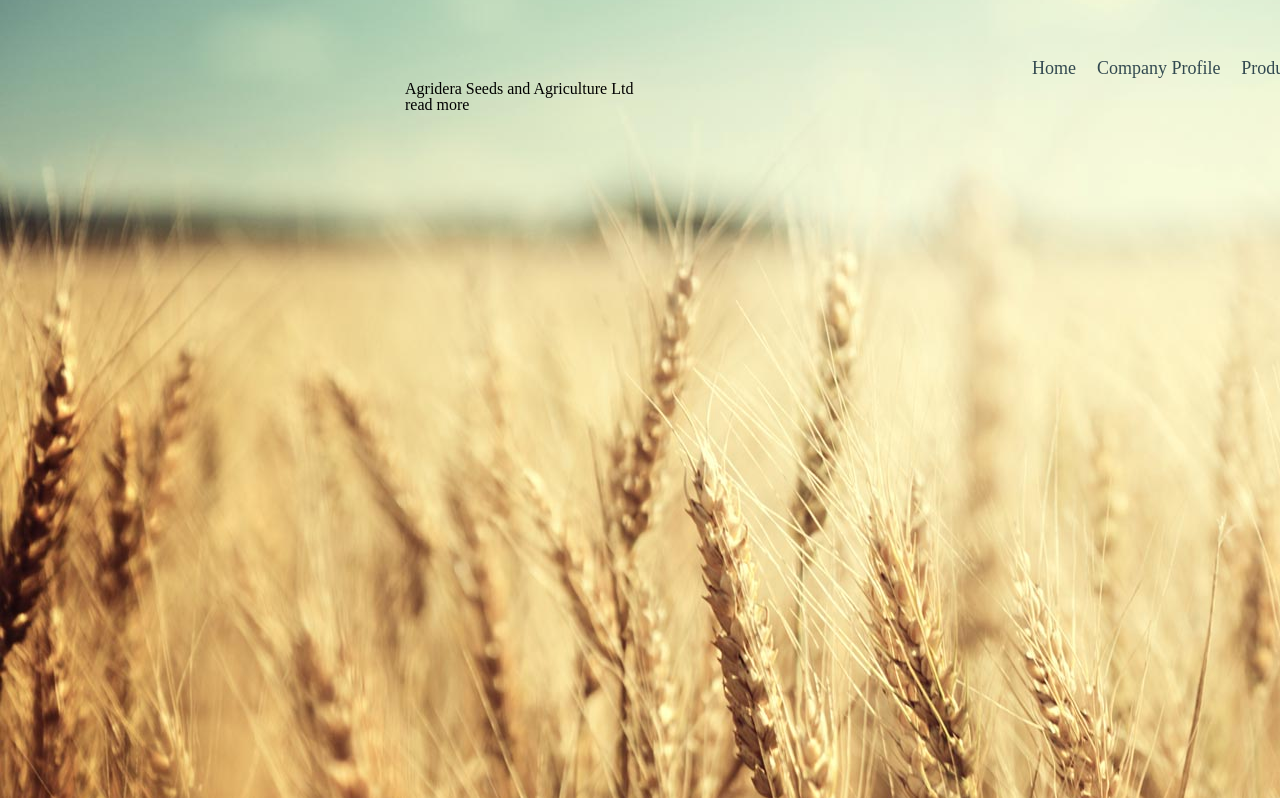
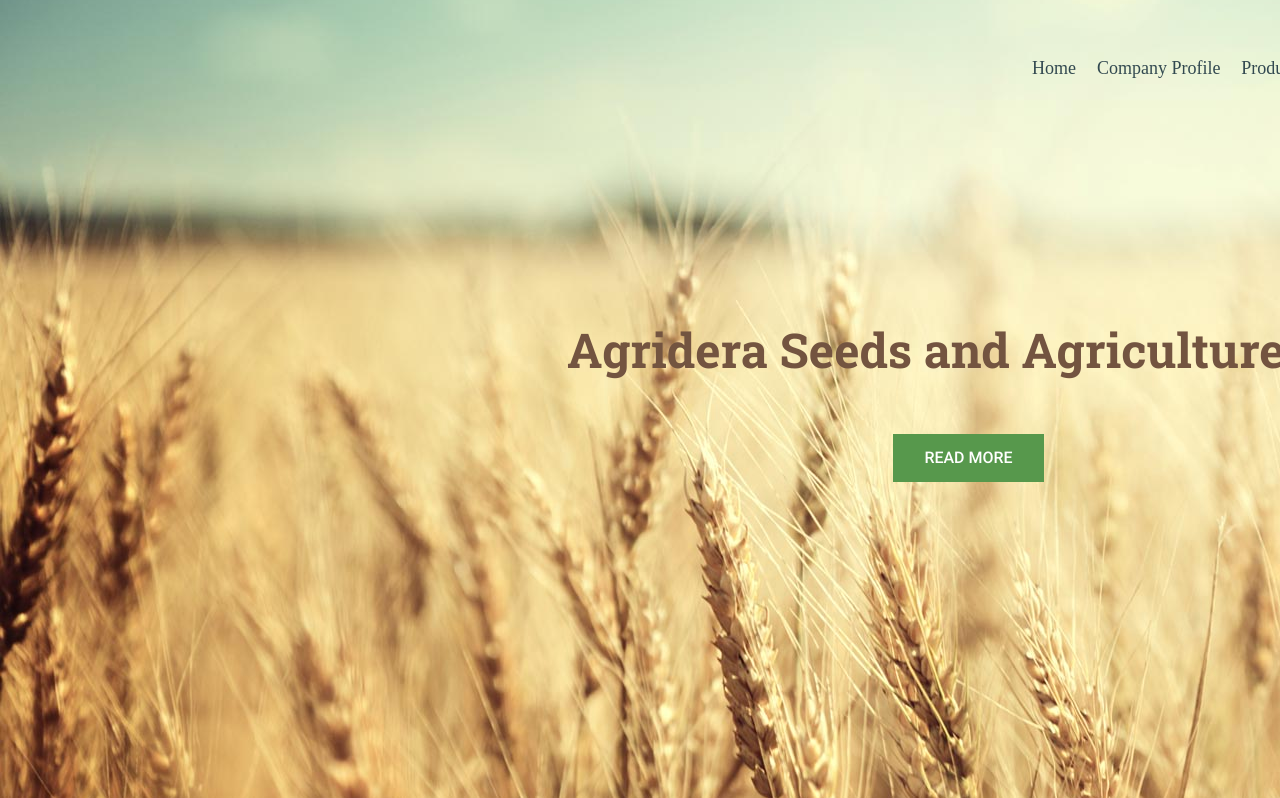
Before and after one commit to AntoshkivKola/Agridera-practice, a plain HTML site: page index.html in a window 1280 px wide. Shown: the part 52-850 px from the top of the page. Drawn offline with Linux system fonts and the light colour scheme; a web font is replaced by a local one.

Commit message:
Add start screen

```diff
--- a/css/common.css
+++ b/css/common.css
@@ -3,3 +3,7 @@
   flex-direction: row;
   justify-content:space-between;
 }
+.center{
+  margin-left: auto;
+  margin-right: auto;
+}
--- a/css/header.css
+++ b/css/header.css
@@ -1,13 +1,3 @@
-.start-screen {
-  min-height: 850px;
-  max-height: 850px;
-  min-width: 1920px;
-  background: url('./../img/bg.png') no-repeat;
-  background-size: contain;
-  padding: 20px 388px 0 405px;
-}
-.container {
-}
 .logo-wrapper {
   position: relative;
   min-width: 226px;
--- /dev/null
+++ b/css/start-screen.css
@@ -0,0 +1,41 @@
+.start-screen {
+  min-height: 850px;
+  max-height: 850px;
+  min-width: 1920px;
+  background: url('./../img/bg.png') no-repeat;
+  background-size: contain;
+  padding: 20px 388px 0 405px;
+}
+
+.start-screen-title-wrapper {
+  margin-top: 245px;
+
+  width: max-content;
+}
+.start-screen-title {
+  font-family: 'Roboto-Slab';
+
+  font-weight: 700;
+  font-style: normal;
+
+  color: #735440;
+  font-size: 48px;
+}
+.btn {
+  display: block;
+
+  width: max-content;
+  margin-top: 60px;
+
+  padding: 16px 31px;
+
+  background-color: #57984c;
+
+  font-family: 'Roboto';
+
+  font-weight: 500;
+  font-style: normal;
+
+  color: white;
+  text-transform: uppercase;
+}
--- a/css/style.css
+++ b/css/style.css
@@ -2,4 +2,5 @@
 @import url('./bootstrap-grid.css');
 @import url('./fonts.css');
 @import url('./common.css');
+@import url('./start-screen.css');
 @import url('./header.css');
--- a/index.html
+++ b/index.html
@@ -12,8 +12,8 @@
       <header class="fjb">
         <div class="logo-wrapper">
           <a href="#" class="logo-link">
-          <img class="logo" src="./img/Logo.png" alt="logo" />
-        </a>
+            <img class="logo" src="./img/Logo.png" alt="logo" />
+          </a>
         </div>
         <div class="fjb search-nav-box">
           <form class="search-form">
@@ -38,14 +38,13 @@
           </nav>
         </div>
       </header>
-      <div class="start-screen-title">
-        <h1>
+      <div class="start-screen-title-wrapper center">
+        <h1 class="start-screen-title">
           Agridera Seeds and Agriculture Ltd
         </h1>
       </div>
-      <div class="start-screen-btn">
-        <a href="#" class="btn">read more</a>
-      </div>
+
+      <a href="#" class="btn center">read more</a>
     </div>
   </body>
 </html>
```
